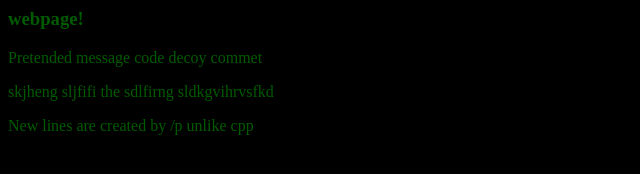
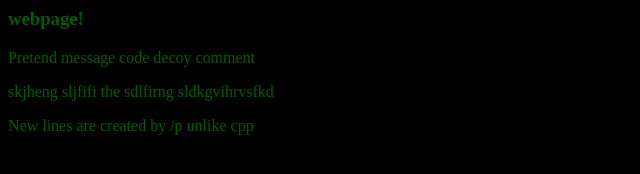
Before and after one commit to BitchnessHiself/BitchnessHiself.github.io, a plain HTML site: page index.html in a window 1280 px wide. Shown: the full height of the page, 0-640 px from the left. Drawn offline with Linux system fonts and the light colour scheme.

Commit message:
Update index.html

```diff
--- a/index.html
+++ b/index.html
@@ -5,7 +5,7 @@
     <body style="background-color:rgb(0, 0, 0)">
 
         <p style="color: rgba(0, 95, 0, 0.952);
-        ">Pretended message code decoy commet</p>
+        ">Pretend message code decoy comment</p>
         <p style="color:rgba(0, 95, 0, 0.952)">skjheng sljfifi the sdlfirng sldkgvihrvsfkd</p>
         <p style="color:rgba(0, 95, 0, 0.952)">New lines are created by /p unlike cpp</p>
     </body>
```
